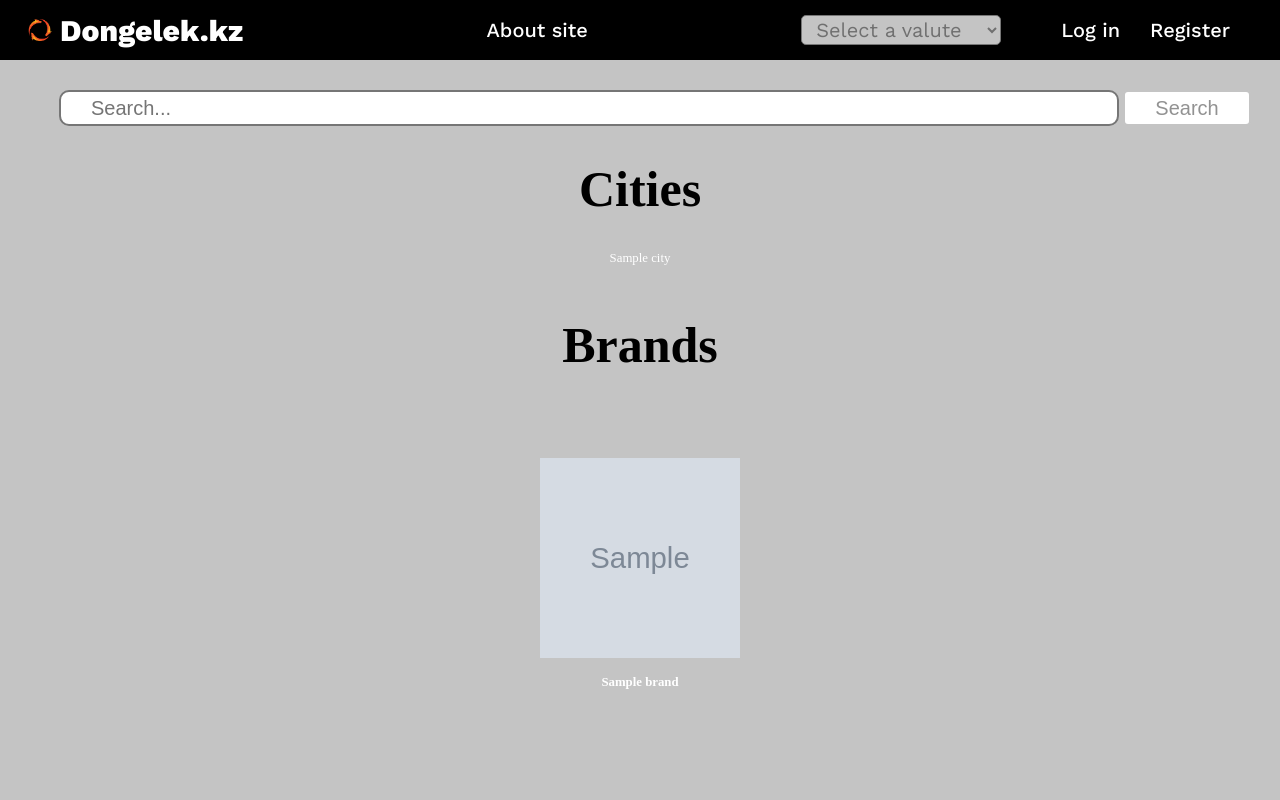
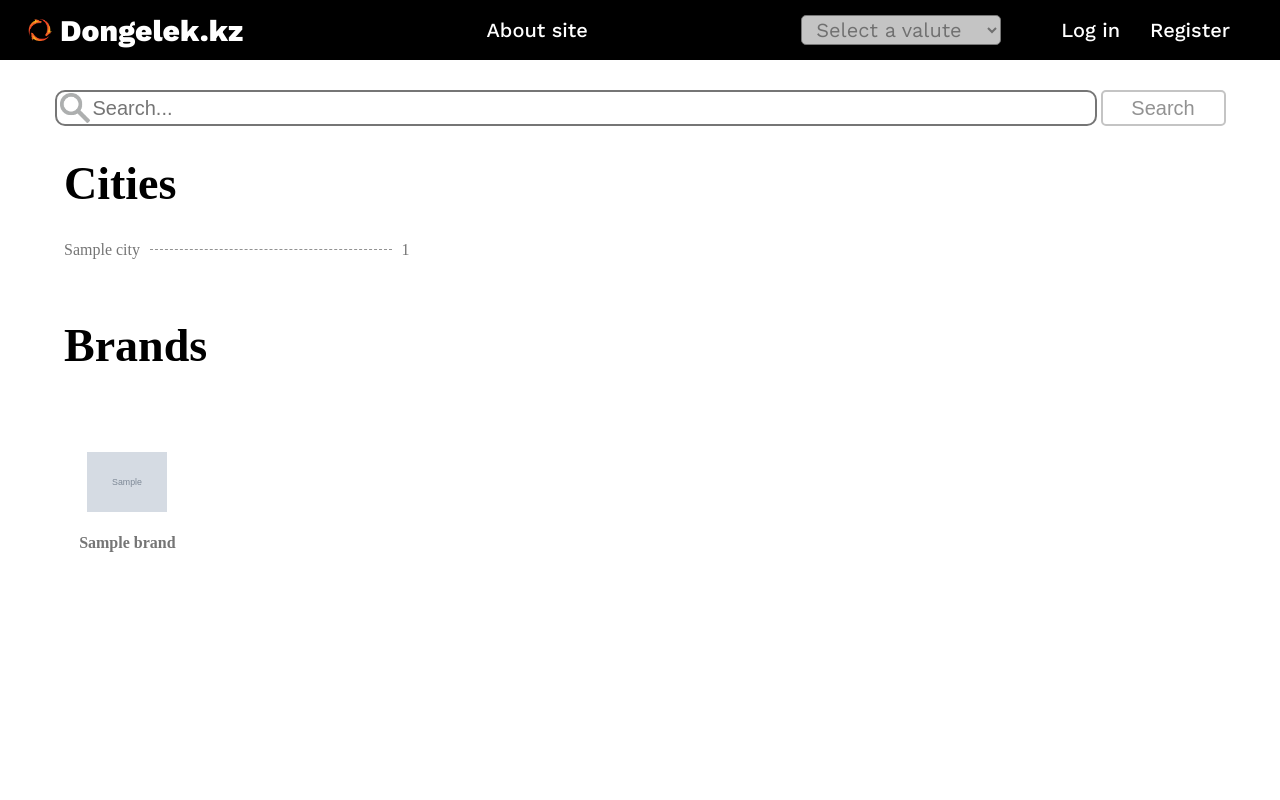
Before and after one commit to sdu-be-22/dongelek.kz, a Django app: page / in a window 1280 px wide. Run offline with Django 4.2, Linux system fonts and the light colour scheme; tables that the repository leaves empty hold one stand-in row (Sample ...).

Commit message:
Main page's design is changes

```diff
--- a/dongelek_root/car/models.py
+++ b/dongelek_root/car/models.py
@@ -19,6 +19,12 @@ class City(models.Model):
         return self.name
     def get_absolute_url(self):
         return reverse('city', kwargs={'city_slug': self.slug})
+    def get_amount_cars(self):
+        count = 0;
+        cars = Car.objects.filter(city=self.pk)
+        for car in cars:
+            count = count + 1
+        return count
     class Meta:
         verbose_name = 'City'
         verbose_name_plural = 'Cities'
--- a/dongelek_root/car/static/css/header.css
+++ b/dongelek_root/car/static/css/header.css
@@ -38,10 +46,11 @@
 }
 
 .search_container{
+    margin-right: 30px;
     margin-top: 30px;
 }
 .search_container input{
-    padding-left: 30px;
+    padding-left: 36px;
     font-size: 20px;
     margin-left: 30px;
     color: #4f4f4f;
--- /dev/null
+++ b/dongelek_root/car/static/css/index.css
@@ -0,0 +1,57 @@
+@import url('https://fonts.googleapis.com/css2?family=Work+Sans:wght@400;500;800&display=swap');
+.cities_container{
+    display: flex;
+    flex-wrap: wrap;
+    width: 100%;
+    justify-content: space-between;
+}
+.cities_container a{
+    text-decoration: none;
+    color: #757575;
+    width: 30%;
+    margin-bottom: 30px;
+}
+.city{
+    width: 100%;
+    display: flex;
+    justify-content: space-between;
+}
+.city_hr{
+    width: 70%;
+}
+.city_hr hr{
+    border: 0px;
+    border-top: 1px;
+    border-top-color: #4f4f4f9e;
+    border-top-style:dashed;
+
+}
+.titles{
+    font-size: 46px;
+}
+.brands_container{
+    margin-top: 60px;
+    display: flex;
+    flex-wrap: wrap;
+    justify-content: space-between;
+}
+.brand_container{
+    width: 11%;
+}
+.brand_container a{
+    text-decoration: none;
+    color: #757575;
+    display: flex;
+    flex-direction: column;
+    justify-content: flex-end;
+    align-items: center;
+}
+.brand_logo{
+    height: 80px;
+    display: flex;
+    align-items: flex-end;
+    justify-content: flex-end;
+}
+.brand_logo img{
+    object-fit: contain;
+}
--- a/dongelek_root/car/static/css/style.css
+++ b/dongelek_root/car/static/css/style.css
@@ -1,61 +1,17 @@
-a{
-    color: white;
-    text-decoration: none;
-}
-a:hover{
-    color:white;
-    text-decoration: none;
-}
 body{
     margin: 0;
-    background-color: #C4C4C4;
 }
 .titles__profile{
     color: white;
-}
-.index_brands_block{
-    display: flex;
-    justify-content: space-around;
-    flex-wrap: wrap;
-}
-.index_brand_block{
-    justify-content: center;
-    margin: 50px;
-}
-.index_brand_logo{
-    width: 200px;
-    height: 200px;
-    display: flex;
-    align-items: center;
-}
-.index_brand_block h4{
-    text-align: center;
-    font-size: 1vw;
-    margin-bottom: 50px;
-}
-.titles{
-    font-size: 2vw;
-}
-.index_city_block{
-    font-size: 1vw;
 }
 .subcategory_cars{
     display: flex;
     flex-direction: column;
     align-items: center;
 }
-.index_cities_block{
-    display: flex;
-    justify-content: space-around;
-    margin-bottom: 50px;
-}
-.titles{
-    text-align: center;
-    font-size: 50px;
-    font-weight: 700;
-}
 .content{
-    text-align: center;
+    width: 90%;
+    margin: 30px 5%;
 }
 .in_category_car{
     margin-top: 20px;
--- a/dongelek_root/car/templates/car/base.html
+++ b/dongelek_root/car/templates/car/base.html
@@ -12,6 +12,14 @@
     <link type="text/css" rel="stylesheet" href="{% static 'css/footer.css' %}">
     {% block scripts %}
     {% endblock %}
+    <style>
+        .search_container input{
+            background-image: url("{% static 'images/search_icon.png' %}");
+            background-repeat:no-repeat;
+            background-size: 30px;
+            background-position: 3px;
+        }
+    </style>
 </head>
 <body>
 
--- a/dongelek_root/car/templates/car/index.html
+++ b/dongelek_root/car/templates/car/index.html
@@ -1,24 +1,34 @@
 {% extends 'car/base.html' %}
+{% load static %}
+{% block scripts %}
+<link type="text/css" rel="stylesheet" href="{% static 'css/index.css' %}">
+{% endblock %}
 {% block content %}
     <h1 class="titles">Cities</h1>
-    <div class="index_cities_block">
+    <div class="cities_container">
         {% for city in cities %}
             <a href="{{ city.get_absolute_url }}"/>
-                <div class="index_city_block">
-                    {{city.name}}
+                <div class="city">
+                    <div class="city_name">
+                        {{city.name}}
+                    </div>
+                    <div class="city_hr"><hr></div>
+                    <div class="amount_city">
+                        {{city.get_amount_cars}}
+                    </div>
                 </div>
             </a>
         {% endfor %}
     </div>
     <h1 class="titles">Brands</h1>
-    <div class="index_brands_block">
+    <div class="brands_container">
         {% for brand in brands %}
-            <div class="index_brand_block">
+            <div class="brand_container">
                 <a href="{{ brand.get_absolute_url }}">
-                    <div class="index_brand_logo">
-                        <img width="200px" height="auto" class="index_brand_logo" src="{{ brand.logo.url }}" alt="{{ brand.name }}">
+                    <div class="brand_logo">
+                        <img width="80px" class="index_brand_logo" src="{{ brand.logo.url }}" alt="{{ brand.name }}">
                     </div>
-                    <h4 class="index_brand_name">{{brand.name}}</h4>
+                    <h4 class="brand_name">{{brand.name}}</h4>
                 </a>
             </div>
         {% endfor %}
```
Also changed, not shown: other parts of dongelek_root/car/static/css/header.css (+16 -0 lines), dongelek_root/car/static/images/search_icon.png (added).
